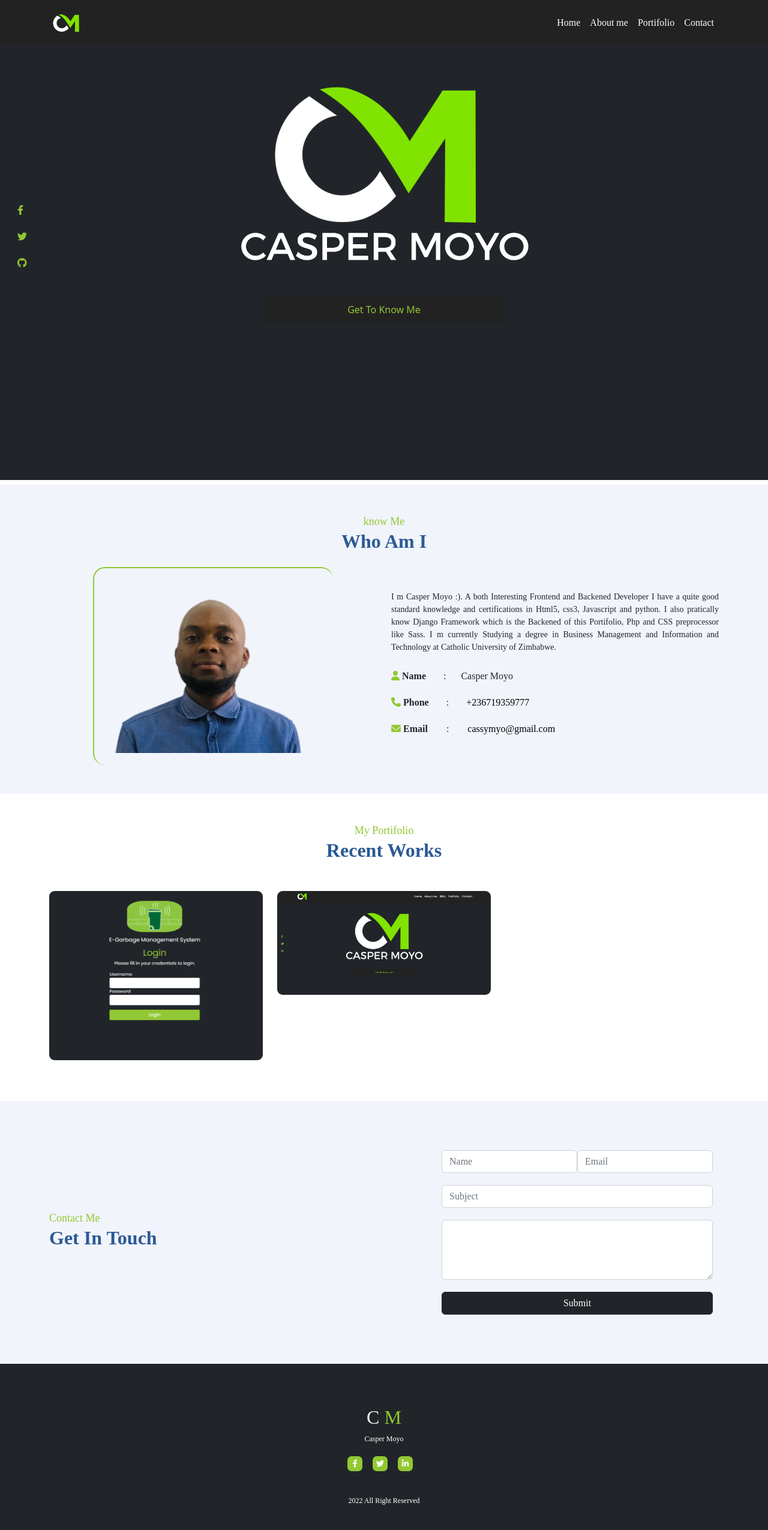
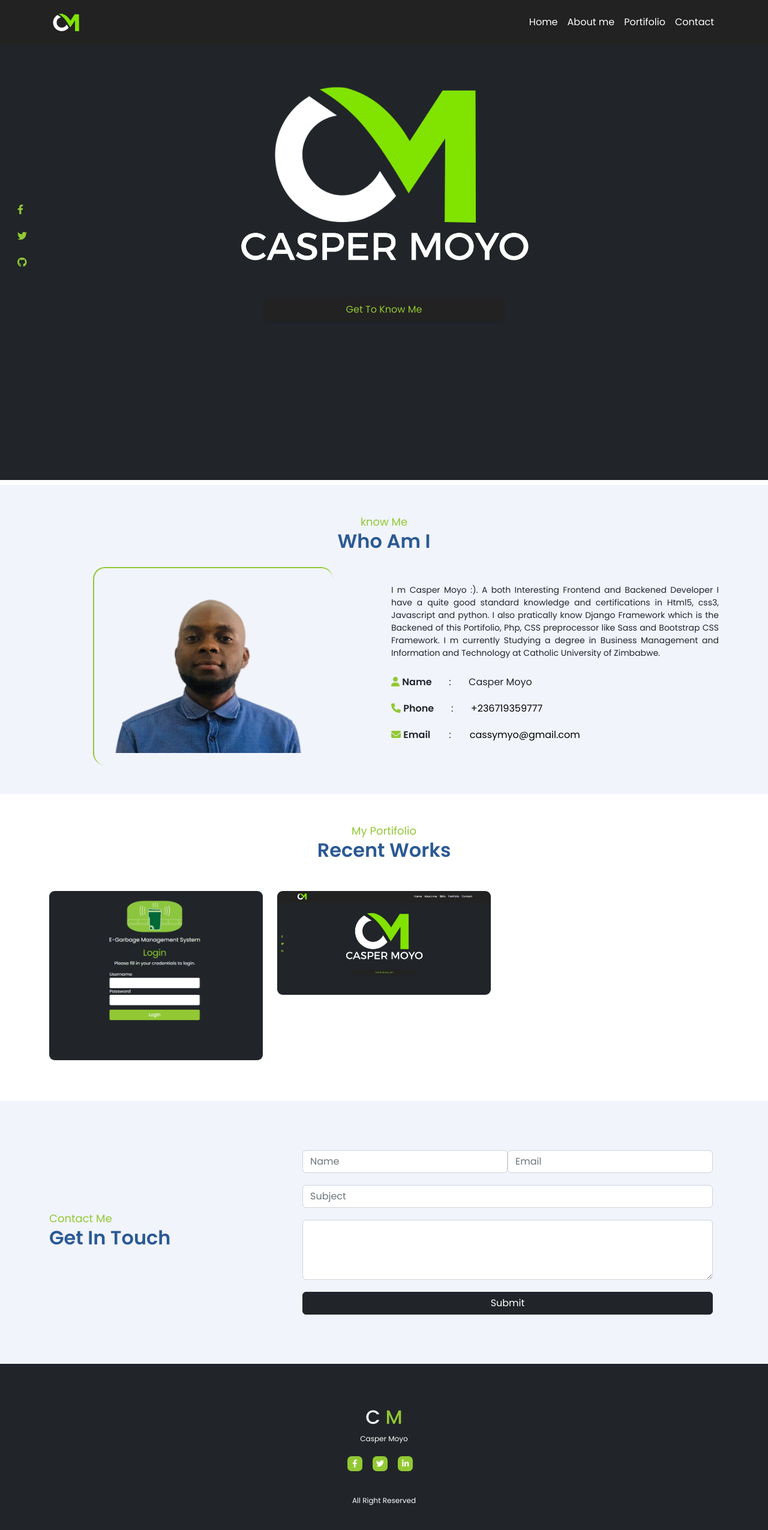
Before and after one commit to casymoyo/portfolio, a Django app: page / in a window 1280 px wide. Shown: the whole page at 60% size. Run offline with Django 4.2, Linux system fonts and the light colour scheme; parts of the project's set-up code (start-up, migrations or seed data) failed here and were passed over; some libraries are stand-ins or nearby versions.

Commit message:
font-poppin

```diff
--- a/static/css/main.css
+++ b/static/css/main.css
@@ -1,3 +1,8 @@
+@import url("https://fonts.googleapis.com/css2?family=Poppins:wght@300;400;500;600&display=swap");
+* {
+  font-family: "Poppins", sans-serif;
+}
+
 .social-media {
   position: fixed;
   top: 40%;
--- a/static/main.scss
+++ b/static/main.scss
@@ -1,6 +1,10 @@
 @import 'sass/variables';
 @import 'sass/mixins.scss';
+@import url('https://fonts.googleapis.com/css2?family=Poppins:wght@300;400;500;600&display=swap');
 
+*{
+    font-family: 'Poppins', sans-serif;
+}
 .social-media {
     position: fixed;
     top: 40%;
--- a/templates/base/base.html
+++ b/templates/base/base.html
@@ -25,13 +25,10 @@
     <title>CM | Portifolio</title>
 </head>
 <body>
-    {% block content %}
-
-    {% endblock content %}
-    <script src="{% static 'js/bootstrap.min.js'%}"></script>
-    <script src="{% static 'js/jquery.js'%}"></script>
-    <script src="{% static 'js/popper.min.js'%}"></script>
+    {% block content %}{% endblock content %}
     <script src="{% static 'js/custom.js'%}"></script>
+    <script src="https://code.jquery.com/jquery-3.6.1.min.js" integrity="sha256-o88AwQnZB+VDvE9tvIXrMQaPlFFSUTR+nldQm1LuPXQ=" crossorigin="anonymous"></script>
+    <script src="https://cdn.jsdelivr.net/npm/bootstrap@5.0.2/dist/js/bootstrap.bundle.min.js" integrity="sha384-MrcW6ZMFYlzcLA8Nl+NtUVF0sA7MsXsP1UyJoMp4YLEuNSfAP+JcXn/tWtIaxVXM" crossorigin="anonymous"></script>
     <script src="https://cdnjs.cloudflare.com/ajax/libs/lightbox2/2.11.3/js/lightbox.min.js" integrity="sha512-k2GFCTbp9rQU412BStrcD/rlwv1PYec9SNrkbQlo6RZCf75l6KcC3UwDY8H5n5hl4v77IDtIPwOk9Dqjs/mMBQ==" crossorigin="anonymous" referrerpolicy="no-referrer"></script>
 </body>
 </html>
--- a/templates/index.html
+++ b/templates/index.html
@@ -88,14 +88,16 @@
                     <div class="infos">
                         <p> I m Casper Moyo :). A both Interesting Frontend and Backened Developer
                             I have a quite good standard knowledge and certifications in Html5, css3, Javascript and python.
-                            I also pratically know Django Framework which is the Backened of this Portifolio, Php and CSS preprocessor like Sass.
+                            I also pratically know Django Framework which is the Backened of this Portifolio, Php, CSS preprocessor like Sass and Bootstrap CSS Framework.
                             I m currently Studying a degree in Business Management and Information and Technology at Catholic University of Zimbabwe.
                         </p>
                     </div>
                     <div class="profile-info">
                         <div class="content">
                             <i class="far fa-user"></i>
-                            <span class="title-info">Name </span><span class="element">:</span><span>Casper  Moyo</span>
+                            <span class="title-info">Name </span>
+                            <span class="element">:</span>
+                            <span>Casper  Moyo</span>
                         </div>
                         <div class="content">
                             <i class="fa fa-phone"></i>
```
Also changed, not shown: 1 other file.
